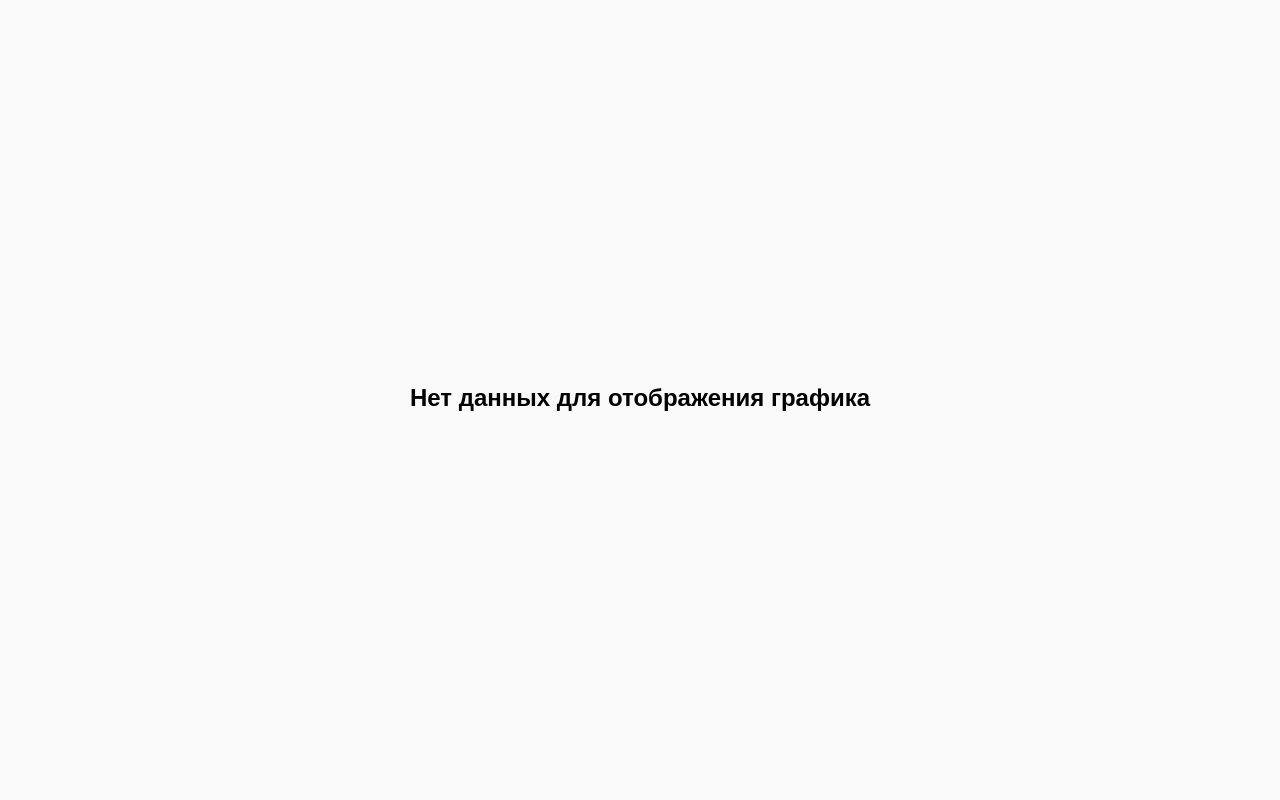
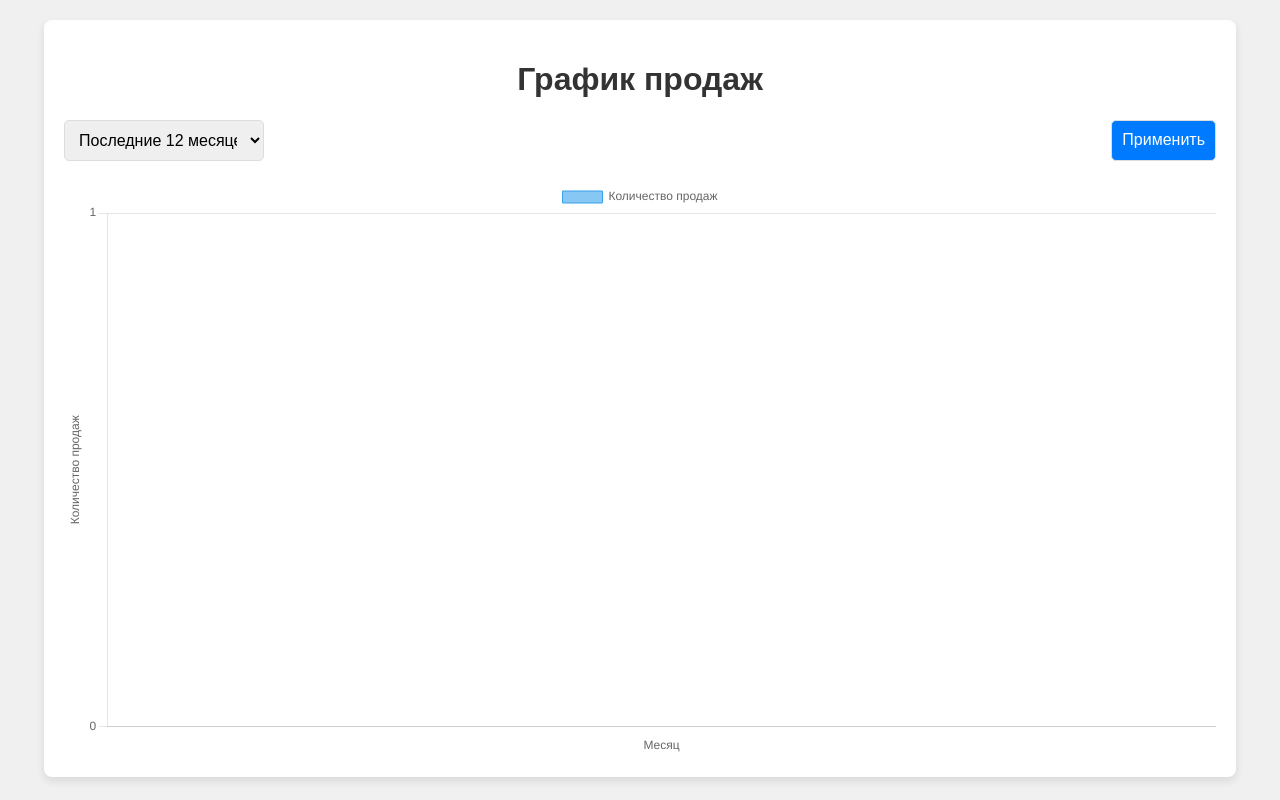
Before and after one commit to MaximushkaBed/webapp, a plain HTML site: page index.html in a window 1280 px wide. Drawn offline with nearby package versions, Linux system fonts and the light colour scheme.

Commit message:
Update index.html

```diff
--- a/index.html
+++ b/index.html
@@ -7,15 +7,29 @@
     <script src="https://cdn.jsdelivr.net/npm/chart.js"></script>
     <style>
         body {
-            font-family: Arial, sans-serif;
+            font-family: 'Arial', sans-serif;
             margin: 0;
             padding: 0;
             display: flex;
             flex-direction: column;
             align-items: center;
             justify-content: center;
-            min-height: 100vh;
-            background-color: #f9f9f9;
+            background-color: #f0f0f0;
+        }
+
+        .container {
+            width: 90%;
+            max-width: 1200px;
+            margin: 20px;
+            background-color: white;
+            box-shadow: 0 4px 8px rgba(0, 0, 0, 0.1);
+            padding: 20px;
+            border-radius: 8px;
+        }
+
+        h1 {
+            text-align: center;
+            color: #333;
         }
 
         canvas {
@@ -23,35 +37,69 @@
             height: auto;
         }
 
-        h1 {
-            font-size: 1.5em;
+        .filters {
+            display: flex;
+            justify-content: space-between;
             margin-bottom: 20px;
-            text-align: center;
+        }
+
+        .filters select, .filters button {
+            padding: 10px;
+            font-size: 16px;
+            border: 1px solid #ddd;
+            border-radius: 5px;
+        }
+
+        .filters button {
+            background-color: #007bff;
+            color: white;
+            cursor: pointer;
+        }
+
+        .filters button:hover {
+            background-color: #0056b3;
+        }
+
+        .filters select {
+            width: 200px;
         }
 
         @media (max-width: 768px) {
-            h1 {
-                font-size: 1.2em;
+            .filters {
+                flex-direction: column;
+                align-items: center;
+            }
+            .filters select {
+                width: 100%;
+                margin-bottom: 10px;
             }
         }
     </style>
 </head>
 <body>
+
+<div class="container">
     <h1>График продаж</h1>
+
+    <!-- Фильтры для выбора временного диапазона -->
+    <div class="filters">
+        <select id="dateRange">
+            <option value="12">Последние 12 месяцев</option>
+            <option value="6">Последние 6 месяцев</option>
+            <option value="3">Последние 3 месяца</option>
+        </select>
+        <button onclick="loadData()">Применить</button>
+    </div>
+
     <canvas id="salesChart"></canvas>
+</div>
 
 <script>
-        // Извлечение параметра dates из URL
-        const urlParams = new URLSearchParams(window.location.search);
-        const dates = JSON.parse(urlParams.get("dates") || "[]");
-
-        if (dates.length === 0) {
-            document.body.innerHTML = "<h1>Нет данных для отображения графика</h1>";
-        } else {
-            // Преобразуем строки дат в объекты Date и группируем по месяцам
+    // Преобразуем строковые даты в объект Date и группируем по месяцам
+    function processDates(dates) {
         const salesData = dates.reduce((acc, dateStr) => {
-                const date = new Date(dateStr.split('.').reverse().join('-'));  // Преобразуем формат 'DD.MM.YYYY' в 'YYYY-MM-DD'
-                const monthYear = `${date.getMonth() + 1}-${date.getFullYear()}`; // "Месяц-Год"
+            const date = new Date(dateStr.split('.').reverse().join('-'));  // Преобразуем 'DD.MM.YYYY' в 'YYYY-MM-DD'
+            const monthYear = `${date.getMonth() + 1}-${date.getFullYear()}`;
             acc[monthYear] = (acc[monthYear] || 0) + 1;
             return acc;
         }, {});
@@ -68,15 +116,37 @@
         // Массив месяцев для отображения на оси X
         const months = ['январь', 'февраль', 'март', 'апрель', 'май', 'июнь', 'июль', 'август', 'сентябрь', 'октябрь', 'ноябрь', 'декабрь'];
 
-            // Преобразуем метки месяцев и годов
         const formattedLabels = labels.map(label => {
             const [month, year] = label.split('-');
             return `${months[month - 1]} ${year}`;
         });
 
+        return { formattedLabels, sales };
+    }
+
+    // Функция загрузки данных с учетом выбранного диапазона
+    function loadData() {
+        const dateRange = document.getElementById("dateRange").value;
+        const today = new Date();
+        const startDate = new Date(today.getFullYear(), today.getMonth() - dateRange, 1);
+
+        // Получаем данные для графика из URL
+        const urlParams = new URLSearchParams(window.location.search);
+        const dates = JSON.parse(urlParams.get("dates") || "[]");
+
+        // Фильтруем данные по выбранному диапазону
+        const filteredDates = dates.filter(dateStr => {
+            const date = new Date(dateStr.split('.').reverse().join('-'));
+            return date >= startDate;
+        });
+
+        const { formattedLabels, sales } = processDates(filteredDates);
+
         // Отрисовка графика с помощью Chart.js
         const ctx = document.getElementById('salesChart').getContext('2d');
-            new Chart(ctx, {
+        if (window.chart) window.chart.destroy();  // Удаляем предыдущий график перед рисованием нового
+
+        window.chart = new Chart(ctx, {
             type: 'bar',
             data: {
                 labels: formattedLabels,
@@ -109,7 +179,7 @@
                             text: 'Количество продаж'
                         },
                         ticks: {
-                                suggestedMin: 0,  // Это поможет избежать бесконечного увеличения
+                            suggestedMin: 0,
                             stepSize: 1
                         }
                     }
@@ -129,6 +199,10 @@
             }
         });
     }
+
+    // Загружаем данные при первом запуске
+    loadData();
 </script>
+
 </body>
 </html>
```
Lines whose indentation alone changed are shown as unchanged.
